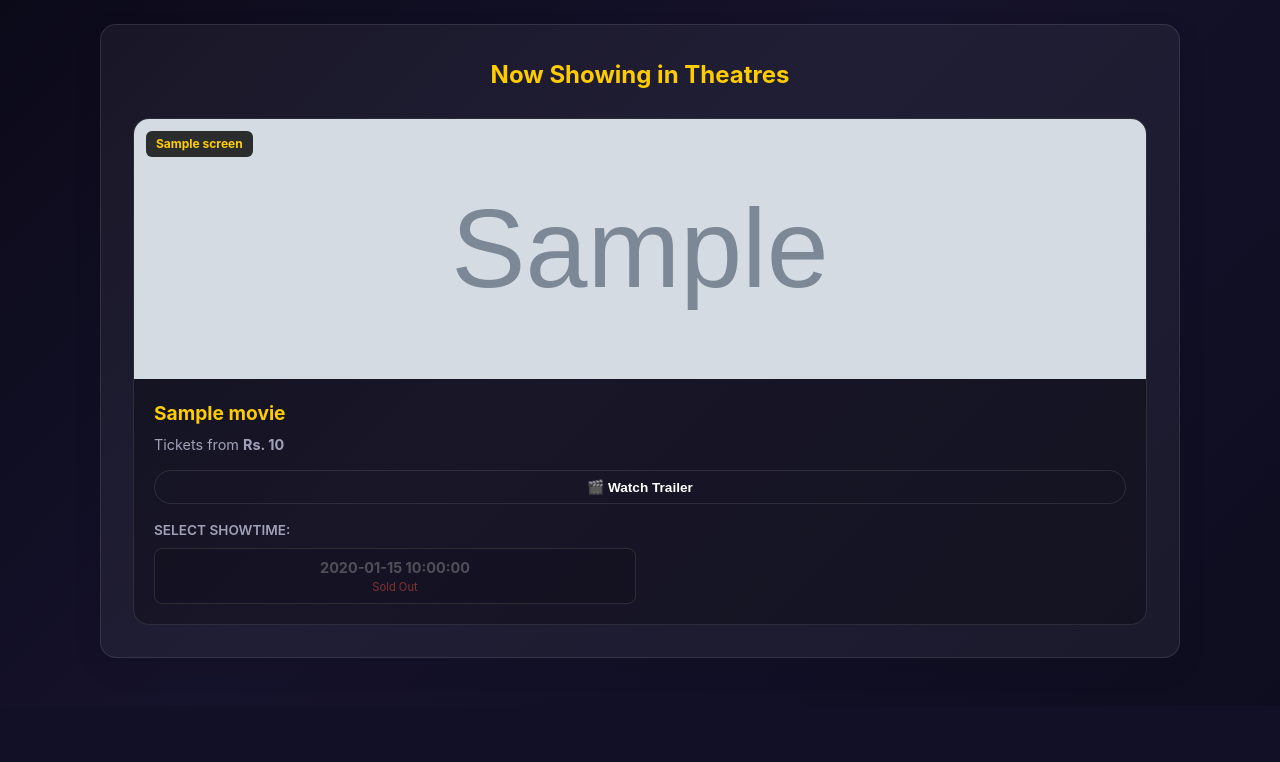
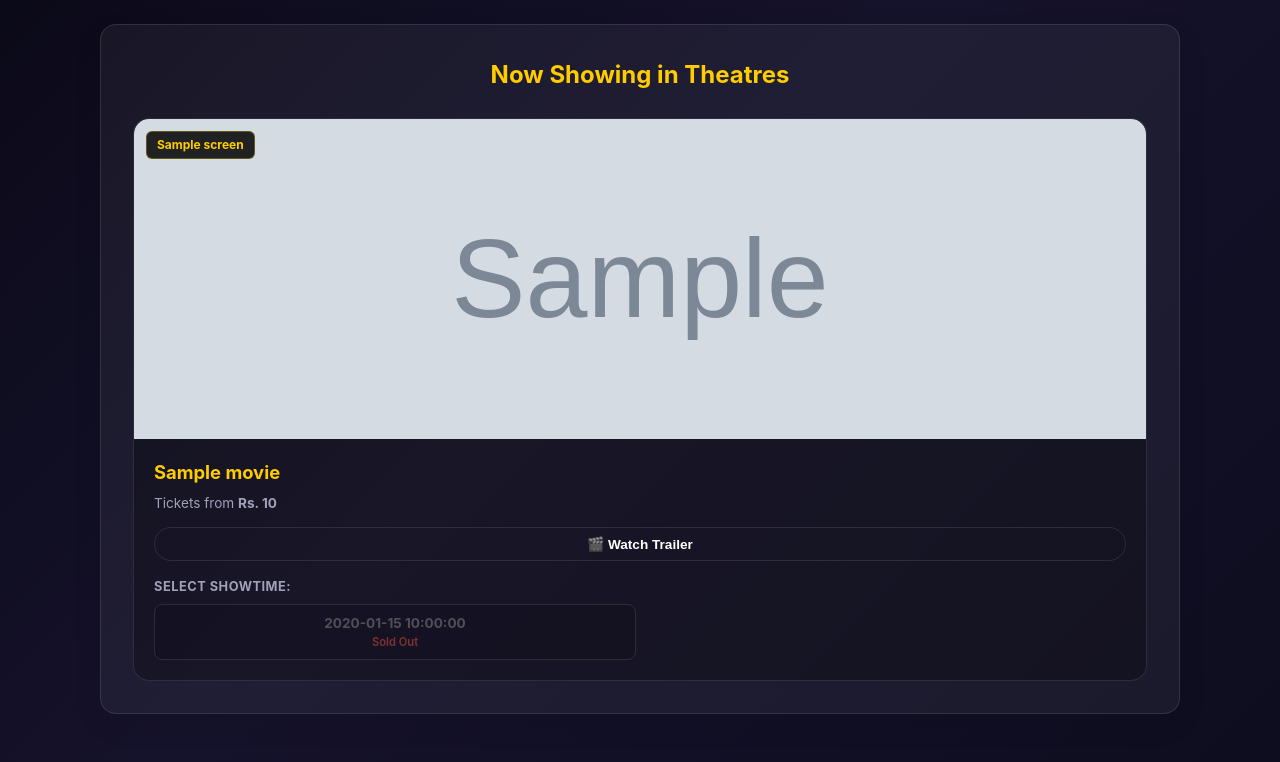
Before and after one commit to MEETH007/TJP--MULTIPLEX, a Flask app: template templates/index.html in a window 1280 px wide. Shown: the part 224-986 px from the top of the page. Before the commit the page ends 882 px from the top, so only its background shows below. Run offline with Flask 3, Linux system fonts and the light colour scheme; the template is opened without the code that fills it: most values are stand-ins (such as "Sample title", 1, 10 or a date in 2020); grey boxes marked "Sample" are stand-in pictures.

Commit message:
Update index.html

```diff
--- a/templates/index.html
+++ b/templates/index.html
@@ -8,10 +8,12 @@
         <div style="background: rgba(0,0,0,0.25); border-radius: var(--radius-lg); border: 1px solid var(--card-border); overflow: hidden; display: flex; flex-direction: column;">
 
             <!-- Movie Poster + Screen Badge -->
-            <div style="position: relative; height: 260px; overflow: hidden;">
+            <div style="position: relative; height: 320px; overflow: hidden; background: #000;">
                 <img src="{{ movie.poster_url }}" alt="{{ movie.title }}"
-                     style="width: 100%; height: 100%; object-fit: cover;">
-                <span style="position: absolute; top: 12px; left: 12px; background: rgba(0,0,0,0.8); color: var(--primary); padding: 4px 10px; border-radius: 6px; font-size: 0.75rem; font-weight: 700; backdrop-filter: blur(4px);">
+                     style="width: 100%; height: 100%; object-fit: cover; display: block;"
+                     loading="lazy"
+                     onerror="this.onerror=null; this.src='https://placehold.co/600x800/1a1638/ffcc00?text=Poster+Unavailable';">
+                <span style="position: absolute; top: 12px; left: 12px; background: rgba(0,0,0,0.85); color: var(--primary); padding: 4px 10px; border-radius: 6px; font-size: 0.75rem; font-weight: 700; backdrop-filter: blur(4px); border: 1px solid rgba(255,204,0,0.3);">
                     {{ movie.screen }}
                 </span>
             </div>
@@ -19,17 +21,17 @@
             <!-- Details -->
             <div style="padding: 20px; flex-grow: 1; display: flex; flex-direction: column; justify-content: space-between;">
                 <div>
-                    <h3 style="color: var(--primary); font-size: 1.2rem; margin-bottom: 6px;">{{ movie.title }}</h3>
-                    <p style="color: var(--text-muted); font-size: 0.9rem; margin-bottom: 14px;">Tickets from <strong>Rs. {{ movie.price }}</strong></p>
+                    <h3 style="color: var(--primary); font-size: 1.15rem; margin-bottom: 6px;">{{ movie.title }}</h3>
+                    <p style="color: var(--text-muted); font-size: 0.85rem; margin-bottom: 14px;">Tickets from <strong>Rs. {{ movie.price }}</strong></p>
 
-                    <!-- Watch Trailer Trigger Button -->
+                    <!-- Watch Trailer Button -->
                     <button type="button" class="btn btn-outline" onclick="openTrailer('{{ movie.trailer_url }}', '{{ movie.title }}')"
                             style="width: 100%; margin-bottom: 16px; padding: 8px; font-size: 0.85rem;">
                         🎬 Watch Trailer
                     </button>
 
                     <!-- Showtime Selection Chips -->
-                    <p style="font-size: 0.85rem; color: var(--text-muted); font-weight: 600; margin-bottom: 8px;">SELECT SHOWTIME:</p>
+                    <p style="font-size: 0.8rem; color: var(--text-muted); font-weight: 700; letter-spacing: 0.5px; margin-bottom: 8px;">SELECT SHOWTIME:</p>
                     <div style="display: grid; grid-template-columns: 1fr 1fr; gap: 8px;">
                         {% for s in movie.shows %}
                             {% if s.available > 0 %}
@@ -37,13 +39,13 @@
                                    style="text-decoration: none; border: 1px solid var(--primary); border-radius: 8px; padding: 8px 6px; text-align: center; background: rgba(255,204,0,0.06); transition: 0.2s;"
                                    onmouseover="this.style.background='var(--primary)'; this.style.color='#000';"
                                    onmouseout="this.style.background='rgba(255,204,0,0.06)'; this.style.color='var(--text-main)';">
-                                    <div style="font-weight: 700; font-size: 0.9rem;">{{ s.time }}</div>
-                                    <div style="font-size: 0.7rem; color: var(--success);">{{ s.available }} left</div>
+                                    <div style="font-weight: 700; font-size: 0.85rem;">{{ s.time }}</div>
+                                    <div style="font-size: 0.7rem; color: var(--success); font-weight: 600;">{{ s.available }} left</div>
                                 </a>
                             {% else %}
                                 <div style="border: 1px solid #444; border-radius: 8px; padding: 8px 6px; text-align: center; background: rgba(0,0,0,0.2); opacity: 0.5;">
-                                    <div style="font-weight: 700; font-size: 0.9rem; color: #888;">{{ s.time }}</div>
-                                    <div style="font-size: 0.7rem; color: var(--danger);">Sold Out</div>
+                                    <div style="font-weight: 700; font-size: 0.85rem; color: #888;">{{ s.time }}</div>
+                                    <div style="font-size: 0.7rem; color: var(--danger); font-weight: 600;">Sold Out</div>
                                 </div>
                             {% endif %}
                         {% endfor %}
@@ -56,14 +58,24 @@
 </div>
 
 <!-- Modal Popup for YouTube Trailer -->
-<div id="trailerModal" style="display: none; position: fixed; z-index: 1000; left: 0; top: 0; width: 100%; height: 100%; background: rgba(0,0,0,0.85); backdrop-filter: blur(6px); align-items: center; justify-content: center; padding: 20px;">
-    <div style="background: #181824; width: 100%; max-width: 720px; border-radius: 12px; border: 1px solid rgba(255,255,255,0.1); overflow: hidden; position: relative;">
-        <div style="display: flex; justify-content: space-between; align-items: center; padding: 12px 18px; border-bottom: 1px solid #333;">
-            <h4 id="trailerTitle" style="color: var(--primary); margin: 0;">Movie Trailer</h4>
-            <button onclick="closeTrailer()" style="background: transparent; border: none; color: #fff; font-size: 20px; cursor: pointer;">✕</button>
+<div id="trailerModal" style="display: none; position: fixed; z-index: 1000; left: 0; top: 0; width: 100%; height: 100%; background: rgba(0,0,0,0.88); backdrop-filter: blur(8px); align-items: center; justify-content: center; padding: 16px;">
+    <div style="background: #12131c; width: 100%; max-width: 760px; border-radius: 14px; border: 1px solid rgba(255,255,255,0.15); overflow: hidden; box-shadow: 0 20px 50px rgba(0,0,0,0.7);">
+
+        <div style="display: flex; justify-content: space-between; align-items: center; padding: 14px 20px; border-bottom: 1px solid rgba(255,255,255,0.08);">
+            <h4 id="trailerTitle" style="color: var(--primary); margin: 0; font-size: 1rem;">Movie Trailer</h4>
+            <div style="display: flex; align-items: center; gap: 14px;">
+                <a id="externalTrailerLink" href="#" target="_blank" rel="noopener noreferrer" style="color: var(--text-muted); font-size: 0.8rem; text-decoration: underline;">Open in YouTube ↗</a>
+                <button type="button" onclick="closeTrailer()" style="background: transparent; border: none; color: #fff; font-size: 22px; cursor: pointer; line-height: 1;">✕</button>
+            </div>
         </div>
+
         <div style="position: relative; padding-bottom: 56.25%; height: 0;">
-            <iframe id="trailerFrame" src="" style="position: absolute; top:0; left: 0; width: 100%; height: 100%; border: none;" allowfullscreen></iframe>
+            <iframe id="trailerFrame"
+                    src=""
+                    style="position: absolute; top: 0; left: 0; width: 100%; height: 100%; border: none;"
+                    allow="accelerometer; autoplay; clipboard-write; encrypted-media; gyroscope; picture-in-picture; web-share"
+                    allowfullscreen>
+            </iframe>
         </div>
     </div>
 </div>
@@ -71,7 +83,12 @@
 <script>
     function openTrailer(url, title) {
         document.getElementById('trailerTitle').textContent = title + " — Official Trailer";
-        document.getElementById('trailerFrame').src = url + "?autoplay=1";
+        document.getElementById('trailerFrame').src = url + "?autoplay=1&enablejsapi=1";
+
+        // Build direct fallback URL for YouTube app or new browser tab
+        const ytWatchUrl = url.replace('embed/', 'watch?v=').replace('-nocookie', '');
+        document.getElementById('externalTrailerLink').href = ytWatchUrl;
+
         const modal = document.getElementById('trailerModal');
         modal.style.display = 'flex';
     }
@@ -81,5 +98,12 @@
         document.getElementById('trailerFrame').src = "";
         modal.style.display = 'none';
     }
+
+    // Dismiss modal if clicking anywhere outside the video dialog
+    document.getElementById('trailerModal').addEventListener('click', function(e) {
+        if (e.target === this) {
+            closeTrailer();
+        }
+    });
 </script>
 {% endblock %}
```
